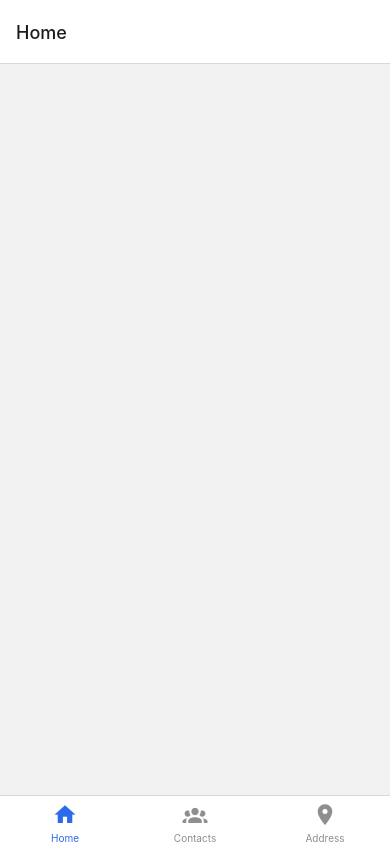
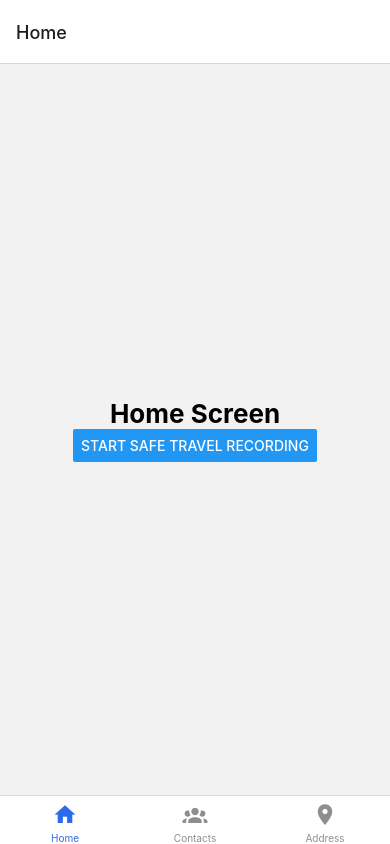
Before and after one commit to ayman2002rahman/Pickhacks2024, a React Native app in the folder frontend/: screen /Home in a window 390 px wide. Built offline with nearby package versions, Linux system fonts and the light colour scheme.

Commit message:
trying to make SafeTravel.js

```diff
--- a/frontend/navigation/screens/HomeScreen.js
+++ b/frontend/navigation/screens/HomeScreen.js
@@ -1,12 +1,38 @@
-import * as React from 'react'
-import { View, Text } from 'react-native';
+import * as React from 'react';
+import { View, Text, Button } from 'react-native';
+import { useNavigation } from '@react-navigation/native'; // Import for navigation
 
-export default function HomeScreen({navigation}) {
-    return(
-        <View style={{ flex: 1, alignItems: 'center', justifyContent: 'center' }}>
-            <Text
-                onPress={() => alert('This is the "home" screen.')}
-                style={{ fontSize: 26, fontWeight: 'bold' }}Home Screen></Text>
-        </View>
-    );
+// Assuming you have a separate SafeTravel.js file
+
+export default function HomeScreen() {
+  const navigation = useNavigation(); // Get navigation reference
+
+  // Function to handle audio recording (replace with your actual implementation)
+  const handleStartRecording = async () => {
+    // Request microphone permission (if needed on your platform)
+    const hasPermission = await requestMicrophonePermission(); // Implement permission handling
+
+    if (hasPermission) {
+      // Start recording logic using a suitable audio recording library
+      console.log('Starting audio recording...'); // Placeholder for actual recording
+
+      // Optionally, navigate to SafeTravel.js after a recording duration or on user interaction
+      //navigation.navigate('SafeTravel', { recordingData: /* recorded audio data */ }); // Pass data if needed
+    } else {
+      console.warn('Microphone permission denied.'); // Handle permission denial
+    }
+  };
+
+  return (
+    <View style={{ flex: 1, alignItems: 'center', justifyContent: 'center' }}>
+      <Text style={{ fontSize: 26, fontWeight: 'bold' }}>Home Screen</Text>
+      <Button title="Start Safe Travel Recording" onPress={handleStartRecording} />
+    </View>
+  );
 }
+
+// Microphone permission request function (example, adjust based on your platform)
+async function requestMicrophonePermission() {
+    const { status } = await Permissions.askAsync(Permissions.MICROPHONE);
+    return status === 'granted';
+  }
```
Also changed, not shown: frontend/navigation/screens/SafeTravel.js (added, +12 -0 lines).
